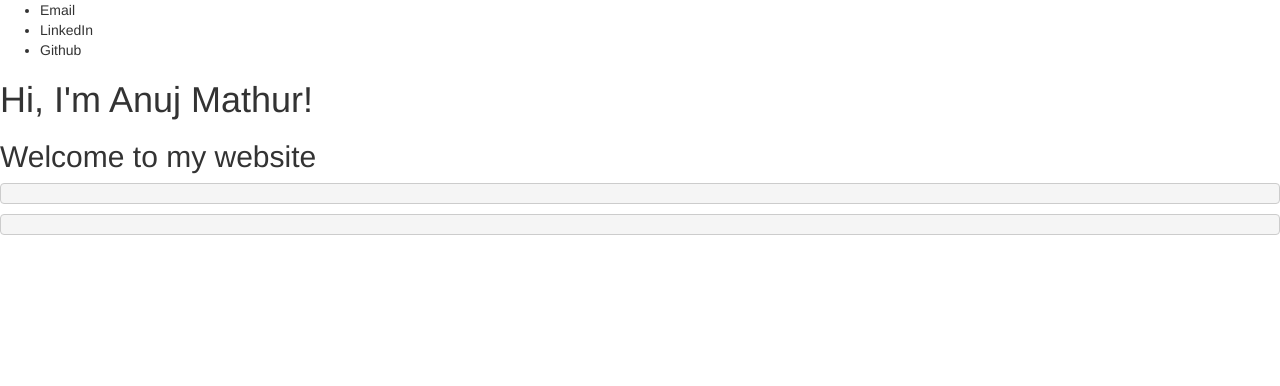
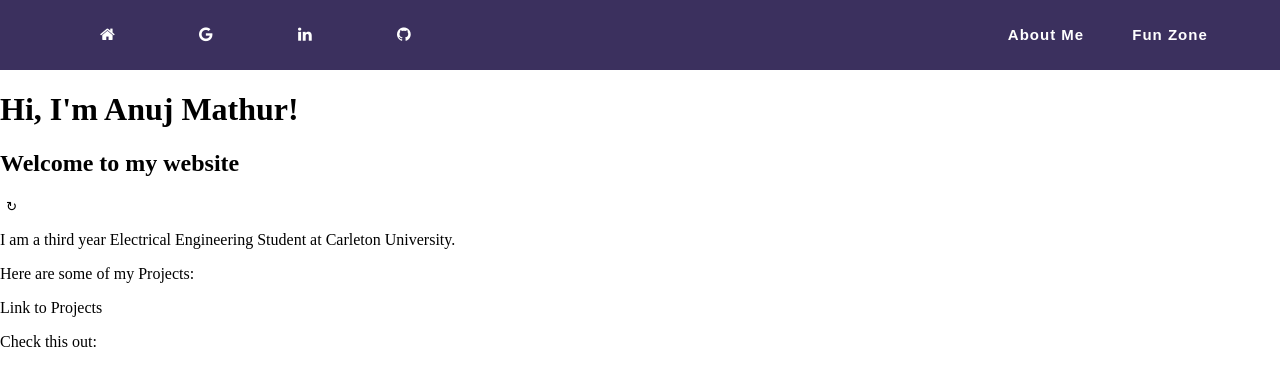
Before and after one commit to Anujmathur28/Anujmathur28.github.io, a plain HTML site: page index.html in a window 1280 px wide. Drawn offline with nearby package versions, Linux system fonts and the light colour scheme; no server answers.

Commit message:
quotes + nav bar

```diff
--- a/dist/scripts.dev.js
+++ b/dist/scripts.dev.js
@@ -1,5 +1,6 @@
 "use strict";
 
+var reloadQuote = function reloadQuote() {
   var numb = Math.floor(Math.random() * 1643);
   fetch("https://type.fit/api/quotes").then(function (response) {
     return response.json();
@@ -7,3 +8,4 @@ fetch("https://type.fit/api/quotes").then(function (response) {
     document.getElementById("quote").innerHTML = data[numb].text;
     document.getElementById("author").innerHTML = data[numb].author;
   });
+};
--- a/index.html
+++ b/index.html
@@ -5,29 +5,34 @@
     <meta charset="UTF-8">
     <meta name="viewport" content="width=device-width, initial-scale=1.0">
     <title>Anuj Mathur</title>
-    <link rel="stylesheet" href="https://maxcdn.bootstrapcdn.com/bootstrap/3.4.1/css/bootstrap.min.css">
-    <script src="https://ajax.googleapis.com/ajax/libs/jquery/3.5.1/jquery.min.js"></script>
-    <script src="https://maxcdn.bootstrapcdn.com/bootstrap/3.4.1/js/bootstrap.min.js"></script>
+    <link rel="stylesheet" href="styles.css">
+    <link rel="stylesheet" href="https://stackpath.bootstrapcdn.com/font-awesome/4.7.0/css/font-awesome.min.css" integrity="sha384-wvfXpqpZZVQGK6TAh5PVlGOfQNHSoD2xbE+QkPxCAFlNEevoEH3Sl0sibVcOQVnN" crossorigin="anonymous">
 </head>
 
 <div class="header">
-    <div class="socialBar">
-        <ul>
-            <li>Email</li>
-            <li>LinkedIn</li>
-            <li>Github</li>
+    <nav>
+        <ul class = "socialLeft">
+           <li><a href = "#"><i class ="fa fa-home"></i></a></li>
+           <li><a href = "#"><i class ="fa fa-google"></i></a></li>
+           <li><a href = "#"><i class ="fa fa-linkedin"></i></a></li>
+           <li><a href = "#"><i class ="fa fa-github"></i></a></li>
         </ul>
-    </div>
+        <ul class = "right">
+            <li><a href = "#">About Me</a></li>
+            <li><a href = "#">Fun Zone</a></li>
+         </ul>
+    </nav>
 </div>
 
-<body>
-
+<body onload="reloadQuote();">
+    <div class="mainPage">
         <div class="title">
             <h1>Hi, I'm Anuj Mathur!</h1>
             <h2>Welcome to my website</h2>
         </div>
 
         <div class="quoteBody">
+            <div class="quote">
                 <p>
                     <pre id="quote"></pre>
                 </p>
@@ -35,9 +40,31 @@
                     <pre id="author"></pre>
                 </p>
             </div>
+            <div class="nextQuote">
+                <button id="click" onclick="reloadQuote();"><span class=reload>&#x21bb;</span></button>
+            </div>
 
+        </div>
+    </div>
+    <div class="aboutMe">
+        <p>I am a third year Electrical Engineering Student at Carleton University.</p>
+    </div>
+    <div class="proj">
+        <p>Here are some of my Projects:</p>
+        <p>Link to Projects</p>
+    </div>
+
+    <div class="checkOut">
+        <p>Check this out:</p>
+        <div class="funFact"></div>
+
+        <div class="guessThisWord"></div>
+    </div>
 </body>
 
+<footer>
+
+</footer>
 <script src="scripts.js">
 </script>
 
--- a/scripts.js
+++ b/scripts.js
@@ -1,8 +1,9 @@
+var reloadQuote = function(){
 var numb = Math.floor(Math.random() * 1643);
-
 fetch("https://type.fit/api/quotes").then(function (response) {
     return response.json();
 }).then(function (data) {
     document.getElementById("quote").innerHTML = data[numb].text;
     document.getElementById("author").innerHTML = data[numb].author;
 });
+}
--- a/styles.css
+++ b/styles.css
@@ -0,0 +1,54 @@
+body {
+    margin:0;
+    padding:0;
+}
+
+nav{
+    background: #3b305e;
+    overflow:auto;
+    width:100%;
+}
+.socialLeft{
+    float: left;
+    margin-left: 50px;
+}
+.right{
+    float: right;
+    margin-right: 50px;
+}
+
+.socialLeft li a{
+    width:75px;
+    display: block;
+    color: white;
+    padding: 10px;
+    text-align:left;
+}
+
+.right li a{
+    width:100px;
+    display: block;
+    color: white;
+    padding: 10px;
+    text-align:center;
+    background:#3b305e;
+    text-decoration: none;
+    color:#fff;
+    font-weight: bold;
+    font-size:15px;
+    letter-spacing: 1px;
+    font-family: Arial, Helvetica, sans-serif;
+
+}
+
+li{
+    display:inline-block;
+}
+.reload {
+    font-family: Lucida Sans Unicode;
+  }
+
+#click {
+    border: none;
+    background-color: white;
+}
```
Lines whose indentation alone changed are shown as unchanged.
